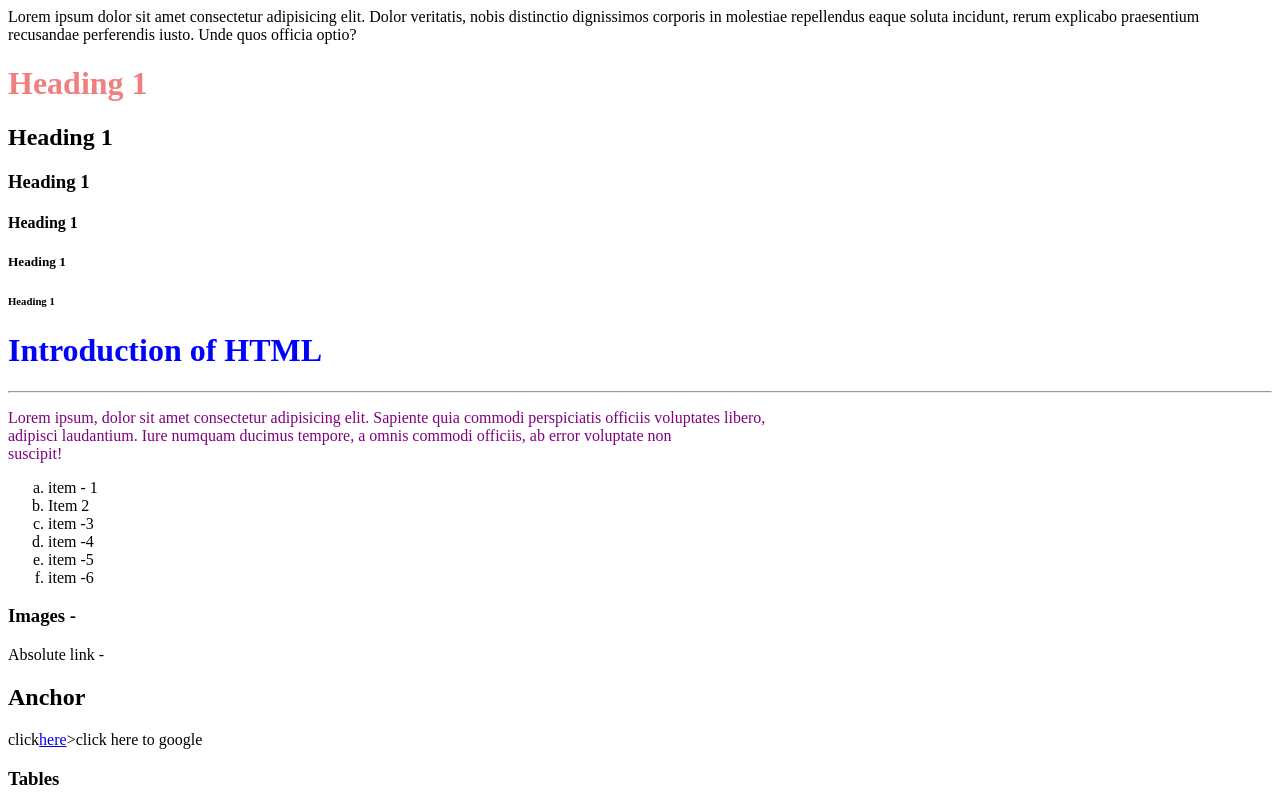
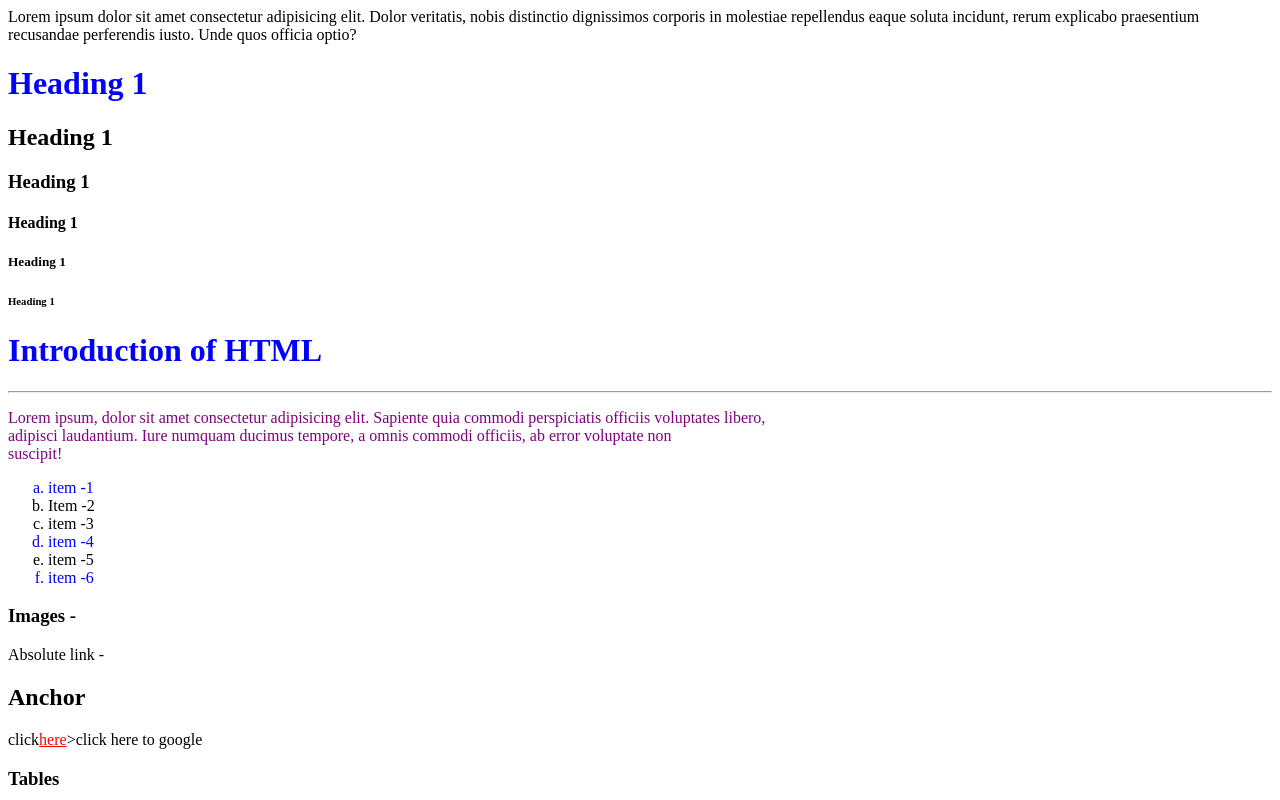
Before and after one commit to mehakkamboj/demo, a plain HTML site: page css/index.html in a window 1280 px wide. Shown: the top 800 px of the page. Drawn offline with Linux system fonts and the light colour scheme.

Commit message:
Selectors in CSS

```diff
--- a/css/index.html
+++ b/css/index.html
@@ -26,12 +26,12 @@
                 </p>
             </p>
             <ol type="a">
-                <li>item - 1</li>
-                <li>Item 2</li>
-                <li>item  -3</li>
-                <li>item  -4</li>
-                <li>item  -5</li>
-                <li>item  -6</li>
+                <li class="unordered-list-item">item  -1</li>
+                <li class="unordered-list-item">Item  -2</li>
+                <li class="unordered-list-item">item  -3</li>
+                <li class="unordered-list-item">item  -4</li>
+                <li class="unordered-list-item">item  -5</li>
+                <li class="unordered-list-item">item  -6</li>
                 </ol>
                 <h3>Images - </h3>
                 <P>Absolute link - </P>
--- a/css/style.css
+++ b/css/style.css
@@ -10,7 +10,7 @@ h1 {
 /* b.) ID Selector - Selects the element based one the id*/
     /* Id should be unique for everyone */
 
-    #heading-one {
+    #heading-one:hover {
     color: lightcoral;
     }
 
@@ -22,3 +22,28 @@ h1 {
     .myPara{
         color: purple;
     }
+
+    /* d. attribuute selector */
+    /* img[src^=https://] */
+    /* Elementname[ attribute name condition]
+    For eg— I want to find the <a> whose here starts with https:// */
+    /* in selector square brackets mean attribute selector */
+    a[href^="https://"]{
+        color: yellow;
+    }
+
+    a[href*="/"]{
+        color: red;
+    }
+
+    /* d. pseudo selector */
+    .unordered-list-item:first-child{
+        color: blue;
+    }
+    /* --first child mean where the unorderd class item in the display is seen first will be styled */
+    .unordered-list-item:last-child{
+        color: blue;
+    }
+    .unordered-list-item:nth-child(4){
+        color: blue;
+    }
```
